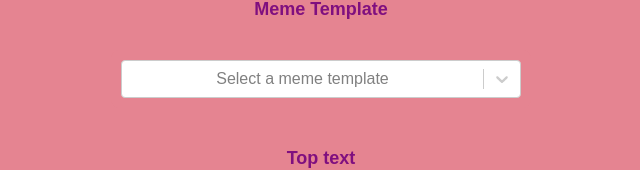
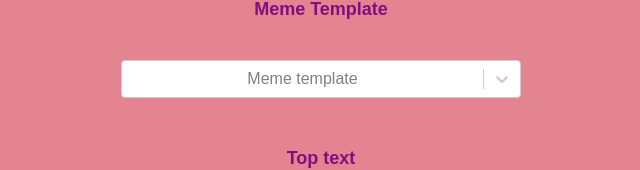
Before and after one commit to melissapue/react-meme-generator, a React app: page / in a window 1280 px wide. Shown: the part 404-574 px from the top of the page, without its empty margins (319-959 px from the left). Built offline with nearby package versions, Linux system fonts and the light colour scheme; no server answers; the HTML template or start-up script is replaced by a standard one.

Commit message:
Adjust Meme Template text

```diff
--- a/src/App.js
+++ b/src/App.js
@@ -81,7 +81,7 @@ function App() {
           options={options}
           components={{ Option: IconOption }}
           onChange={setSelectedTemplate}
-          placeholder="Select a meme template"
+          placeholder="Meme template"
         />
       </div>
 
@@ -92,6 +92,7 @@ function App() {
         onChange={(e) => setTopText(e.target.value)}
         placeholder="Enter top text"
       />
+
       <label htmlFor="bottomText">Bottom text</label>
       <input
         id="bottomText"
```
